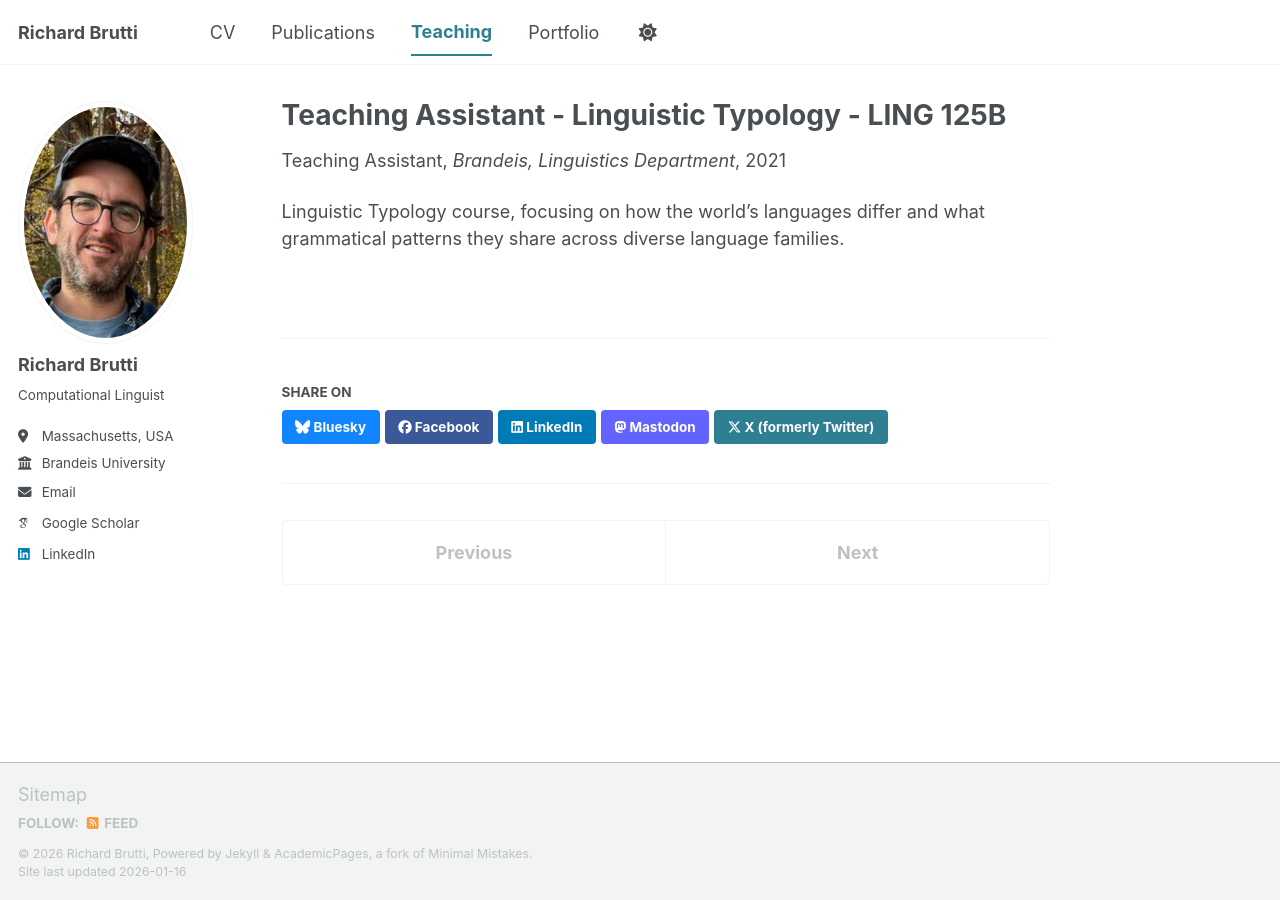
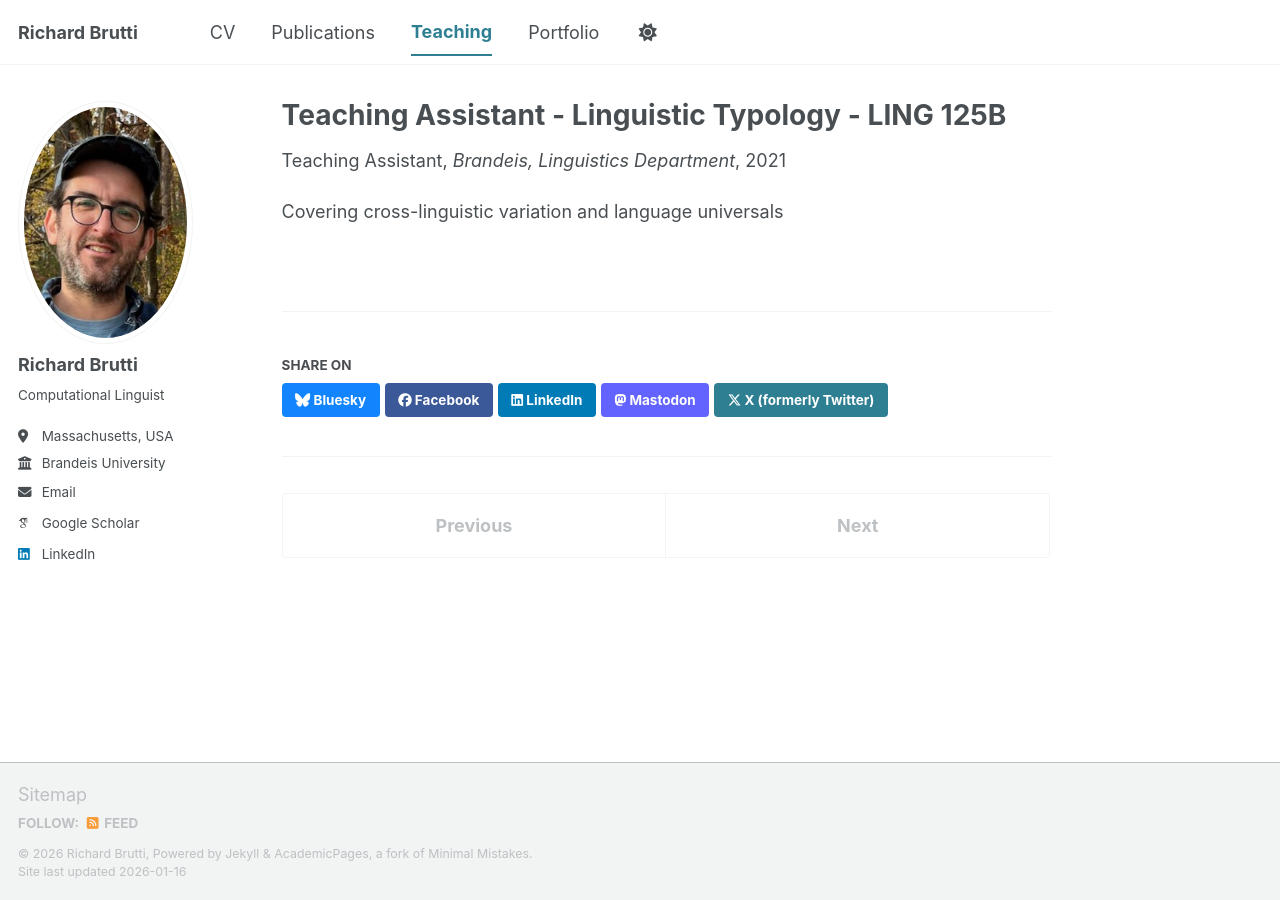
Before and after one commit to richardbrutti/richardbrutti.github.io, a Jekyll site: the page built from _teaching/2021-spring-teaching-1.md, in a window 1280 px wide. Built offline with Jekyll 4.4.1, drawn with Linux system fonts in a browser that asks for light colours; some web fonts are replaced; a script bundle is joined from its source files by our own code; library files that are not in the unit come from our copies.

Commit message:
teaching

```diff
--- a/_teaching/2021-spring-teaching-1.md
+++ b/_teaching/2021-spring-teaching-1.md
@@ -8,4 +8,4 @@ date: 2021-01-01
 location: "Waltham, USA"
 ---
 
-Linguistic Typology course, focusing on how the world's languages differ and what grammatical patterns they share across diverse language families.
+Covering cross-linguistic variation and language universals
```
Also changed, not shown: _pages/cv.md (+1 -1 lines), _teaching/2026-spring-teaching-1.md (+1 -1 lines), _teaching/2026-spring-teaching-2.md (added, +11 -0 lines).
